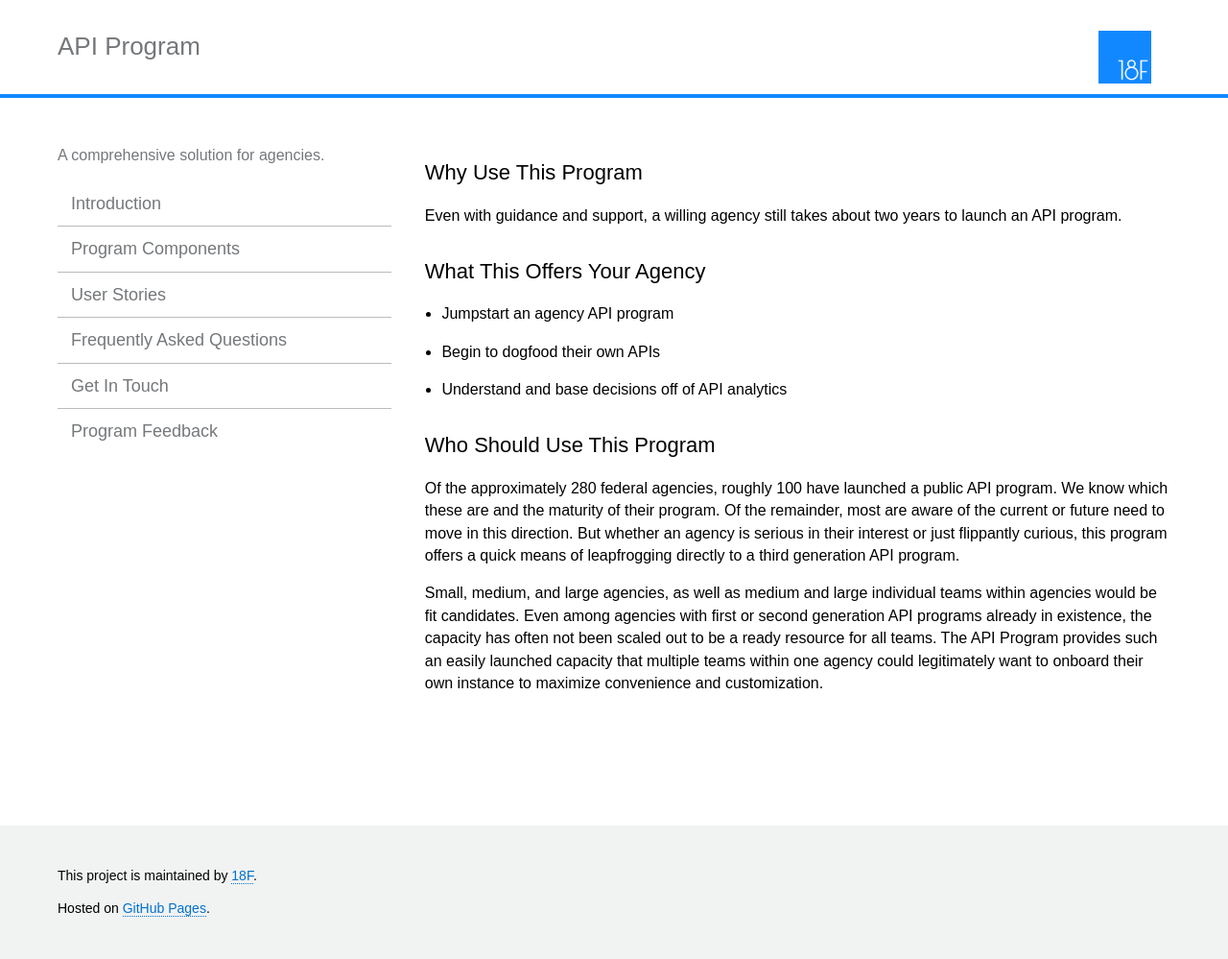
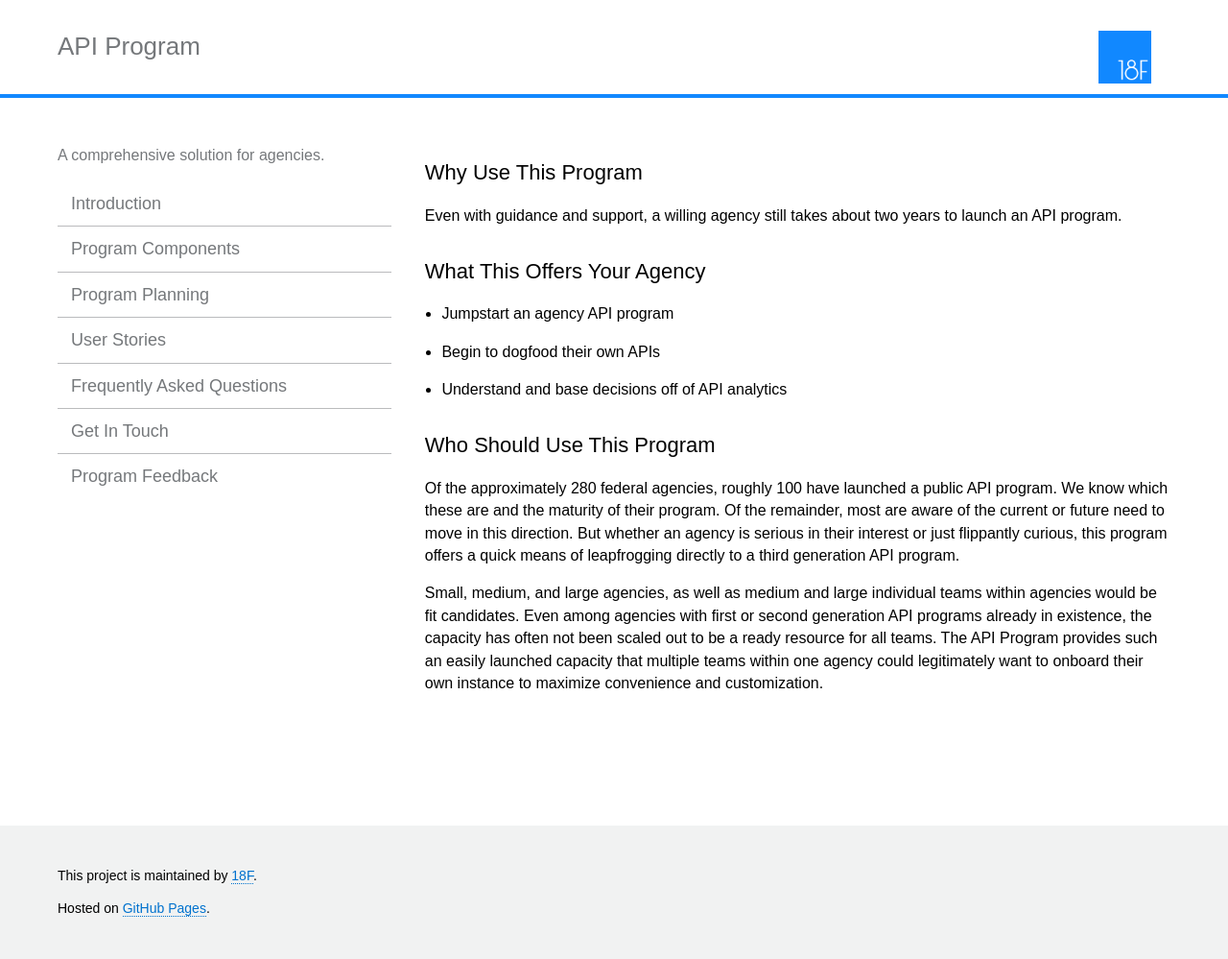
Before and after one commit to 18F/api-program, a Jekyll site: the page built from index.html, in a window 1280 px wide. Shown: the whole page at 96% size. Built offline with Jekyll 4.4.1, drawn with Linux system fonts in a browser that asks for light colours.

Commit message:
adding program planning to sidebar

```diff
--- a/_config.yml
+++ b/_config.yml
@@ -33,6 +33,9 @@ navigation:
 - text: Program Components
   url: project-components
   internal: true
+- text: Program Planning
+  url: https://github.com/18F/api-program/milestones/Initial%20Project%20Planning
+  internal: false
 - text: User Stories
   url: user-stories
   internal: true
```
